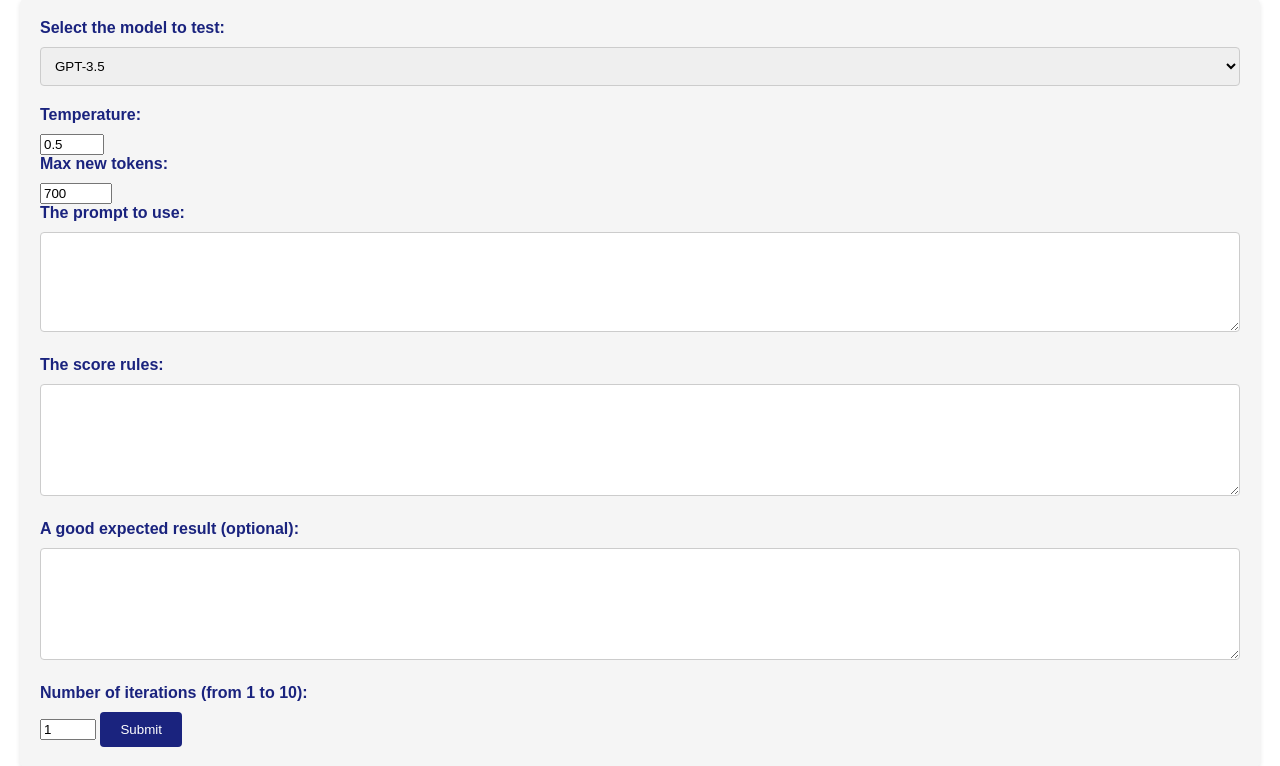
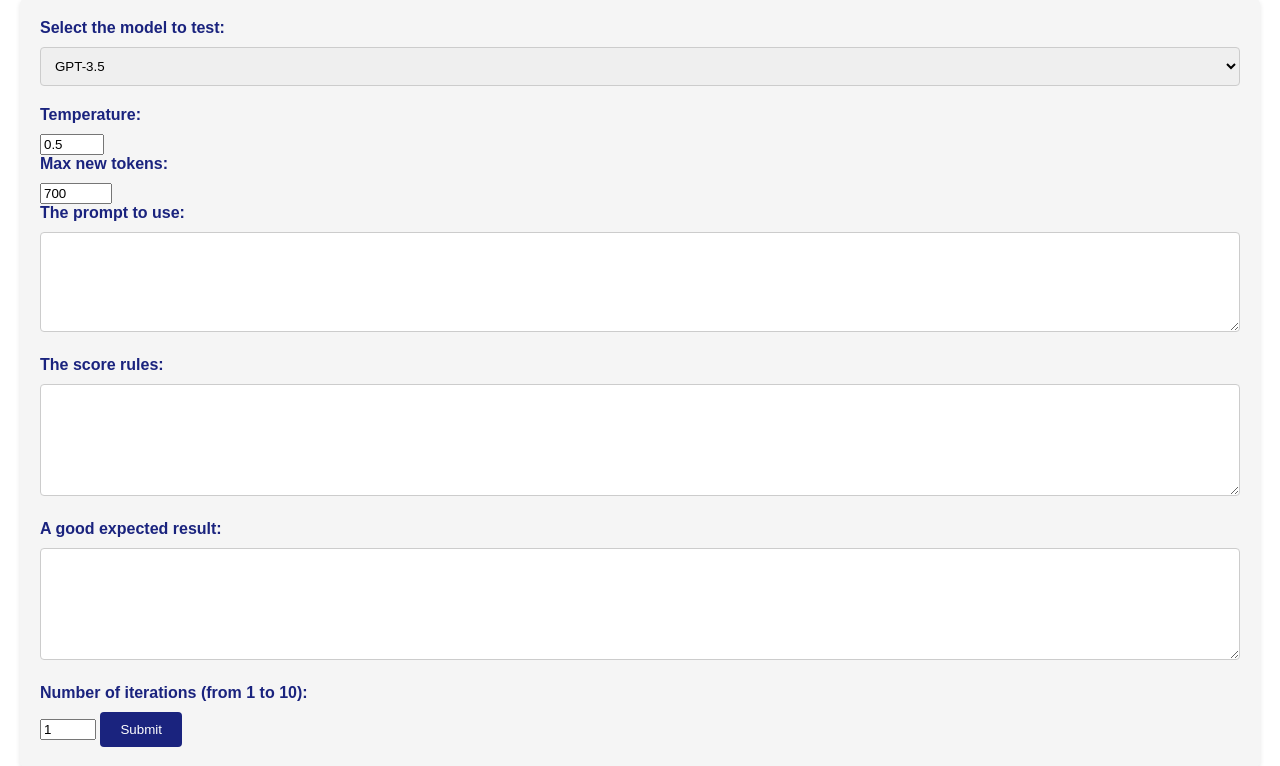
Before and after one commit to salvatorecorsaro/LLMEvaluator, a Flask app: page / in a window 1280 px wide. Shown: the part 145-911 px from the top of the page. Run offline with Flask 3, Linux system fonts and the light colour scheme.

Commit message:
:pencil2: reference is not optional

```diff
--- a/templates/index.html
+++ b/templates/index.html
@@ -42,7 +42,7 @@
     <label for="criteria">The score rules:</label>
     <textarea id="criteria" name="criteria" rows="6"></textarea>
 
-    <label for="expected_result">A good expected result (optional):</label>
+    <label for="expected_result">A good expected result:</label>
     <textarea id="expected_result" name="expected_result" rows="6"></textarea>
 
     <label for="iterations">Number of iterations (from 1 to 10):</label>
```
